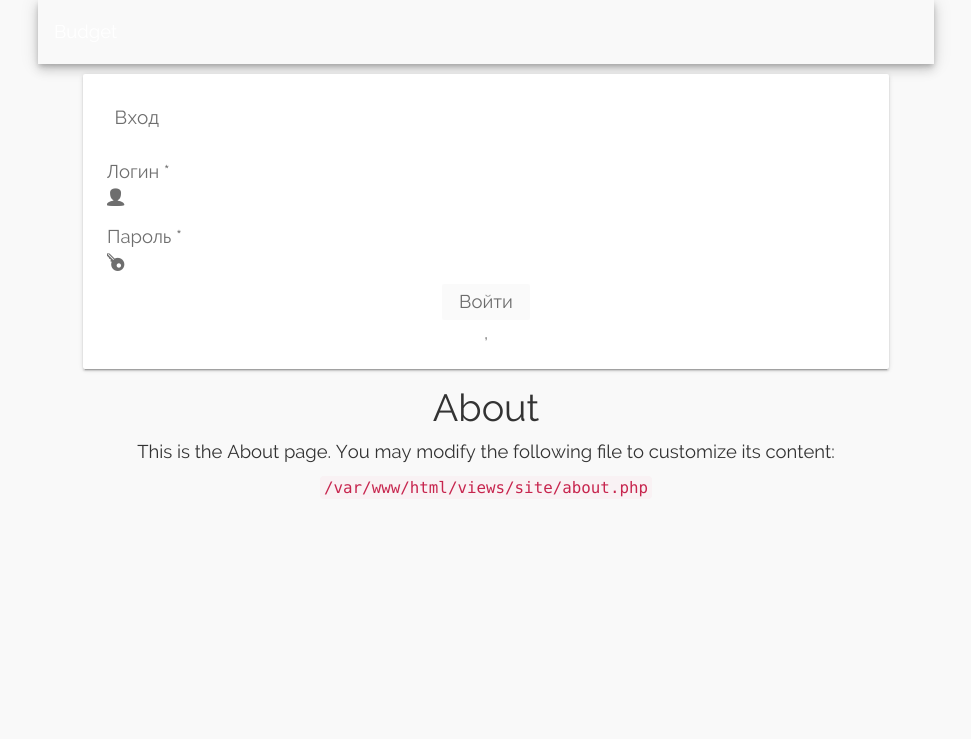
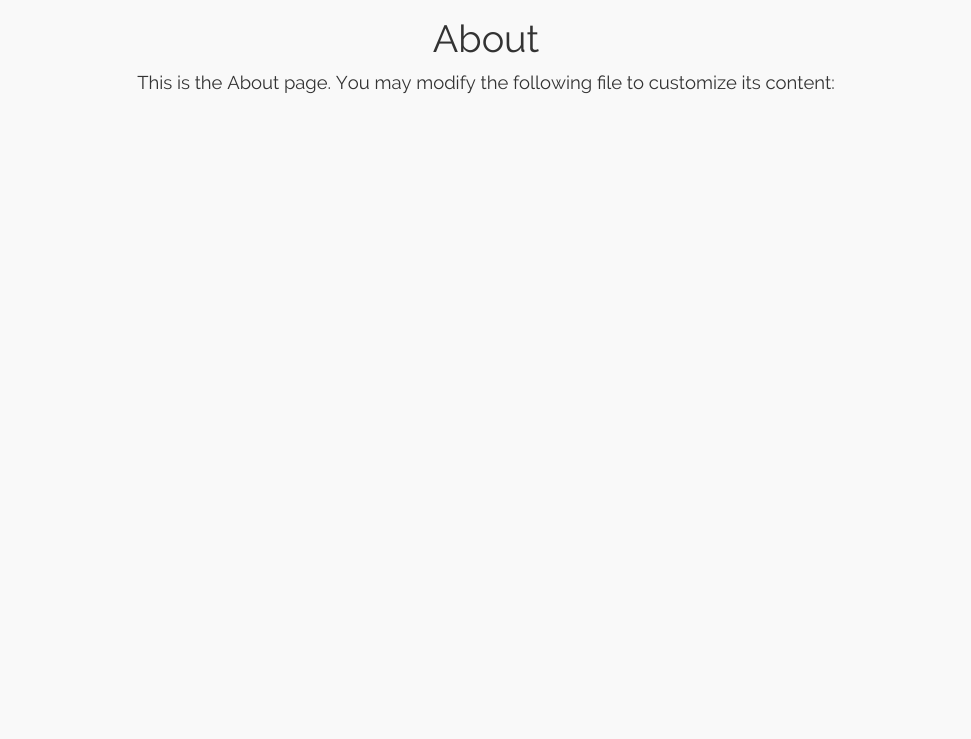
Before and after one commit to agasfer84/budget, a Yii app: template views/site/about.php in a window 1280 px wide. Shown: the top 739 px of the page, without its empty margins (154-1125 px from the left). Before the commit the page ends 497 px from the top, so only its background shows below. Run offline with PHP 8.4 and a stand-in for Yii, Linux system fonts and the light colour scheme; the template is opened without the code that fills it, so the values that code supplies are empty; some libraries are stand-ins or nearby versions.

Commit message:
body last child

```diff
--- a/public_html/budget-app/src/app/styles/app.component.css
+++ b/public_html/budget-app/src/app/styles/app.component.css
@@ -15,6 +15,7 @@ url('/budget-app/src/app/styles/font/raleway/raleway-semibold-webfont.ttf') form
 html, body{height:100%;}
 html{font-family:'raleway', sans-serif;line-height:1.4;font-size:1em;}
 body{font-family:'raleway', sans-serif;margin:auto;font-size:110%;text-align:center;padding: 0 0;  background:rgb(249,249,249); max-width:100%;}
+body :last-child {display:none;}
 .page-content{text-align: center;width:50%;margin:auto;}
 @media all and (max-width:1500px){.page-content{width:70%;}
 }
--- a/views/layouts/main.php
+++ b/views/layouts/main.php
@@ -34,7 +34,7 @@ AppAsset::register($this);
 <?= $content ?>
 <?php $this->endBody() ?>
 
-
+<div></div>
 </body>
 
 </html>
```
